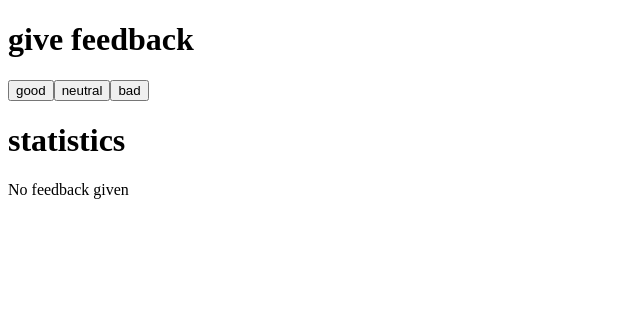
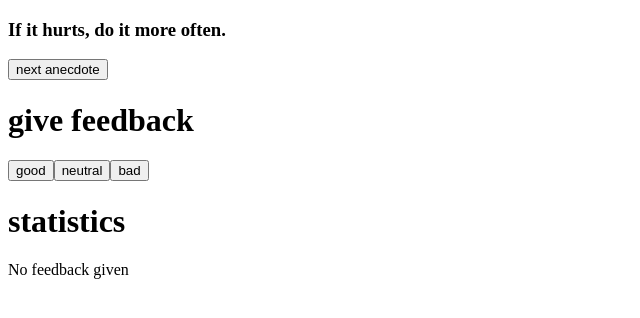
Before and after one commit to lanszelot666/Fullstack-Open, a React (Vite) app in the folder Part1/Unicafe/: page / in a window 1280 px wide. Shown: the top 318 px of the page, without its empty margins (0-640 px from the left). Built offline with nearby package versions, Linux system fonts and the light colour scheme.

Commit message:
Exercise 12 - add anecdotes
* Random number generation with array

```diff
--- a/Part1/Unicafe/src/App.jsx
+++ b/Part1/Unicafe/src/App.jsx
@@ -26,7 +26,10 @@
           <StatisticLine text="bad" value={bad} />
           <StatisticLine text="all" value={calculateAll()} />
           <StatisticLine text="average" value={calculateAverage().toFixed(2)} />
-          <StatisticLine text="postive" value={calculatePositive().toFixed(2)}/>
+          <StatisticLine
+            text="postive"
+            value={calculatePositive().toFixed(2)}
+          />
         </tbody>
       </table>
     );
@@ -49,10 +52,31 @@
 };
 
 const App = () => {
-  // save clicks of each button to its own state
+  const anecdotes = [
+    "If it hurts, do it more often.",
+    "Adding manpower to a late software project makes it later!",
+    "The first 90 percent of the code accounts for the first 10 percent of the development time...The remaining 10 percent of the code accounts for the other 90 percent of the development time.",
+    "Any fool can write code that a computer can understand. Good programmers write code that humans can understand.",
+    "Premature optimization is the root of all evil.",
+    "Debugging is twice as hard as writing the code in the first place. Therefore, if you write the code as cleverly as possible, you are, by definition, not smart enough to debug it.",
+    "Programming without an extremely heavy use of console.log is same as if a doctor would refuse to use x-rays or blood tests when diagnosing patients.",
+    "The only way to go fast, is to go well.",
+  ];
+
   const [good, setGood] = useState(0);
   const [neutral, setNeutral] = useState(0);
   const [bad, setBad] = useState(0);
+  const [selected, setSelected] = useState(0);
+
+  const handleGoodFeedback = () => handleFeedback("good");
+  const handleNeutralFeedback = () => handleFeedback("neutral");
+  const handleBadFeedback = () => handleFeedback("bad");
+
+  const handleAnecdoteButton = () => {
+    const rand = Math.floor(Math.random() * 8);
+    setSelected(rand);
+    console.log("Random generated number: ", rand);
+  };
 
   const handleFeedback = (feedbackType) => {
     const updatedGood = feedbackType === "good" ? good + 1 : good;
@@ -64,18 +88,17 @@
     setBad(updatedBad);
   };
 
-  const handleGoodFeedback = () => handleFeedback("good");
-  const handleNeutralFeedback = () => handleFeedback("neutral");
-  const handleBadFeedback = () => handleFeedback("bad");
-
   return (
     <div>
+      <h3>{anecdotes[selected]}</h3>
+      <Button handleClick={handleAnecdoteButton} text="next anecdote" />
       <Header title="give feedback" />
-      <Button handleClick={handleGoodFeedback} text="good"></Button>
-      <Button handleClick={handleNeutralFeedback} text="neutral"></Button>
-      <Button handleClick={handleBadFeedback} text="bad"></Button>
+      <Button handleClick={handleGoodFeedback} text="good" />
+      <Button handleClick={handleNeutralFeedback} text="neutral" />
+      <Button handleClick={handleBadFeedback} text="bad" />
       <Header title="statistics" />
-      <Statistics good={good} neutral={neutral} bad={bad}></Statistics>
+      <Statistics good={good} neutral={neutral} bad={bad} />
+      <br />
     </div>
   );
 };
```
